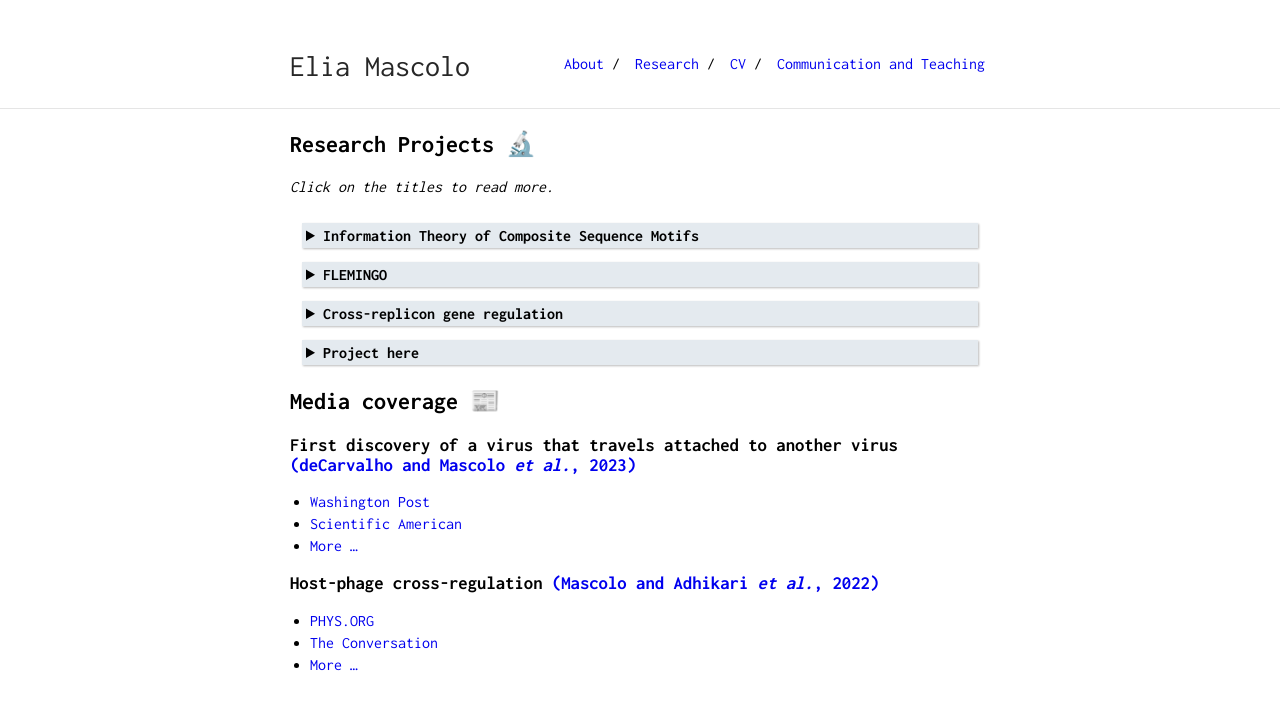
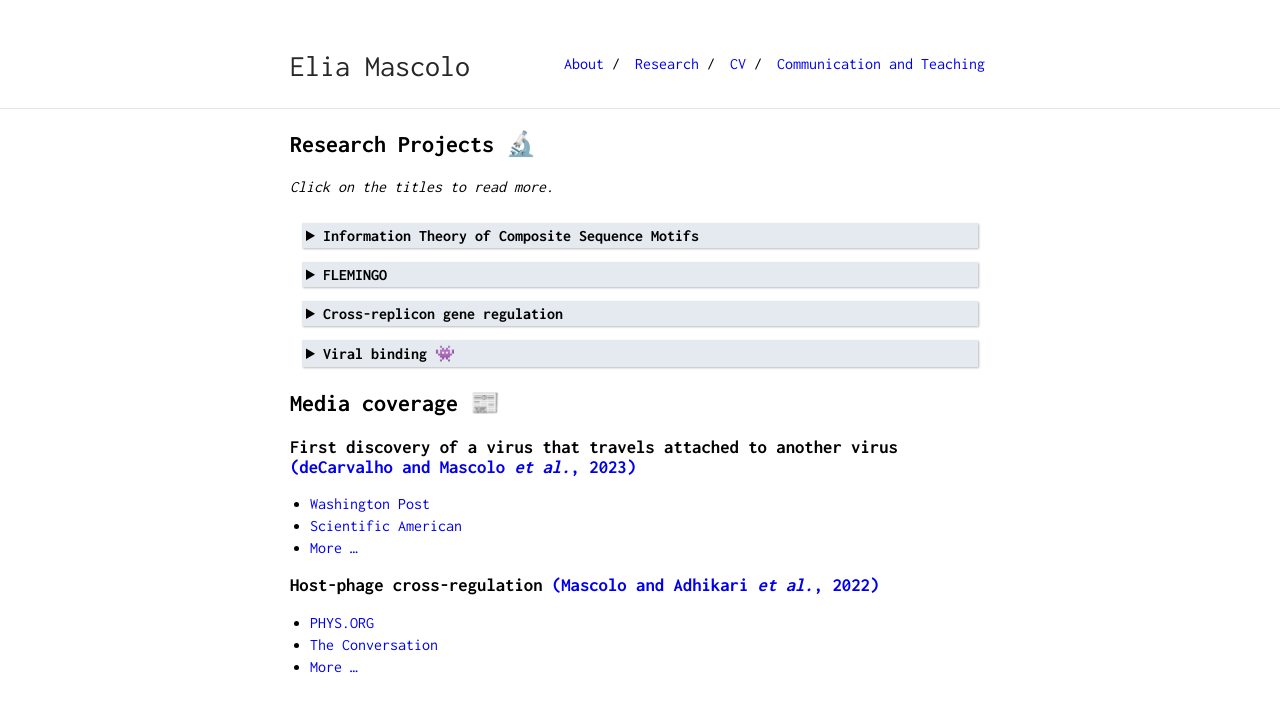
Before and after one commit to eliamascolo/eliamascolo.github.io, a Jekyll site: the page built from research.md, in a window 1280 px wide. Shown: the top 712 px of the page. Built offline with Jekyll 4.4.1, drawn with Linux system fonts in a browser that asks for light colours.

Commit message:
Update research.md

```diff
--- a/research.md
+++ b/research.md
@@ -89,7 +89,7 @@ I developed an algorithm to systematically predict the presence of such hybrid T
 </details>
 
 <details>
-<summary><strong>Project here</strong></summary>
+<summary><strong>Viral binding &#x1f47e;</strong></summary>
 <p>In a work where I share co-first authorship with Tagide deCarvalho, we describe for the first time a virus that attaches itself to another virus. Tagide deCarvalho discovered this novel type of interaction while observing under the electron microscope (TEM) a novel bacteriophage that our students named MindFlayer. She noticed that most of them had a smaller virus attached to the "neck" (the part that connects the head, or capsid, to the tail). This explained what earlier, during the genome sequencing of MindFlayer, seemed to be a systematic contamination. With the microscope, she revealed that the shorter secondary sequence was not a contamination but the genome of this smaller hitchhiker, which we named MiniFlayer. I performed a bioinformatics analysis, showing that MindFlayer and MiniFlayer have been co-evolving for a long time, and further suggesting that MiniFlayer exploits the genes of MindFlayer. However, unlike previously known interactions, it doesn't wait in the host cell for MindFlayer to co-infect. Rather, it ensures the presence of the genes it needs by entering the host together with MindFlayer.
 
 <img src="/images/MindFlayer_MiniFlayer.jpg" alt="A picture taken with the electron transmission microscope of MiniFlayer attached to MindFlayer.">
```
